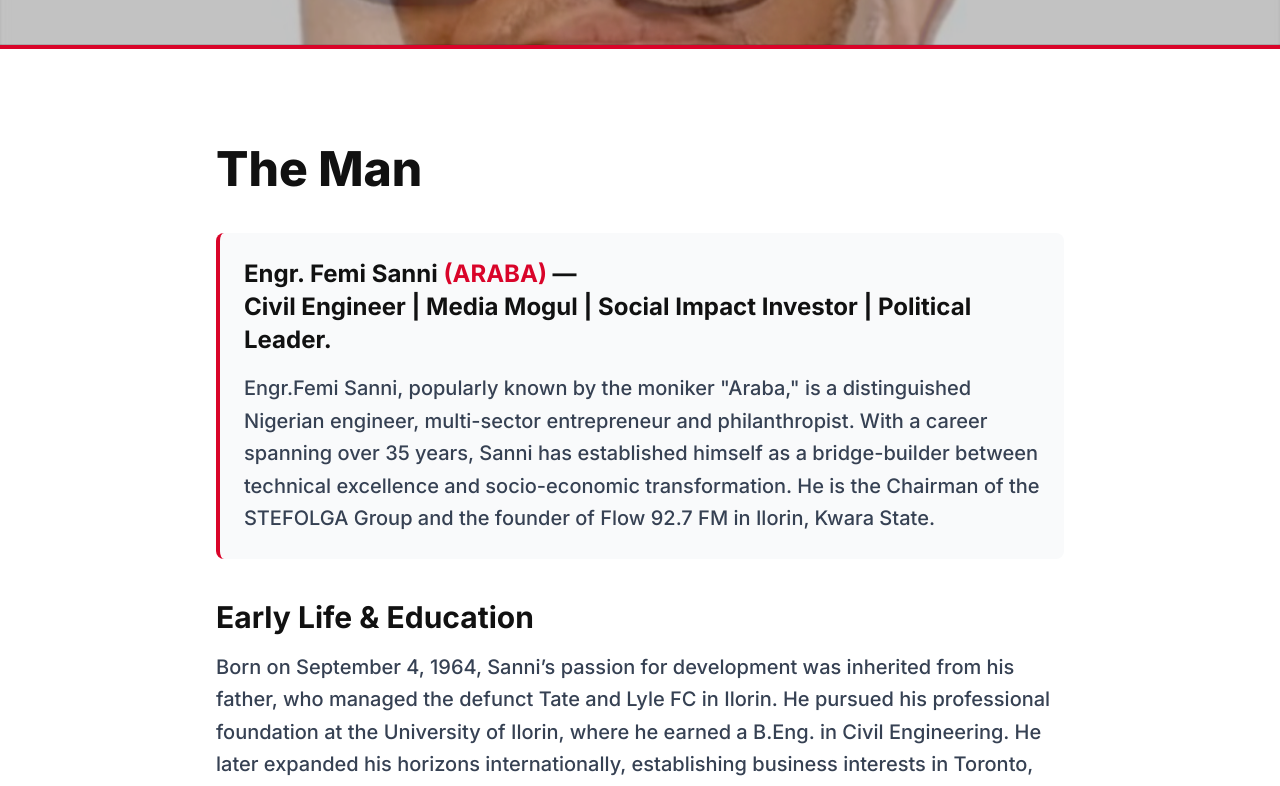
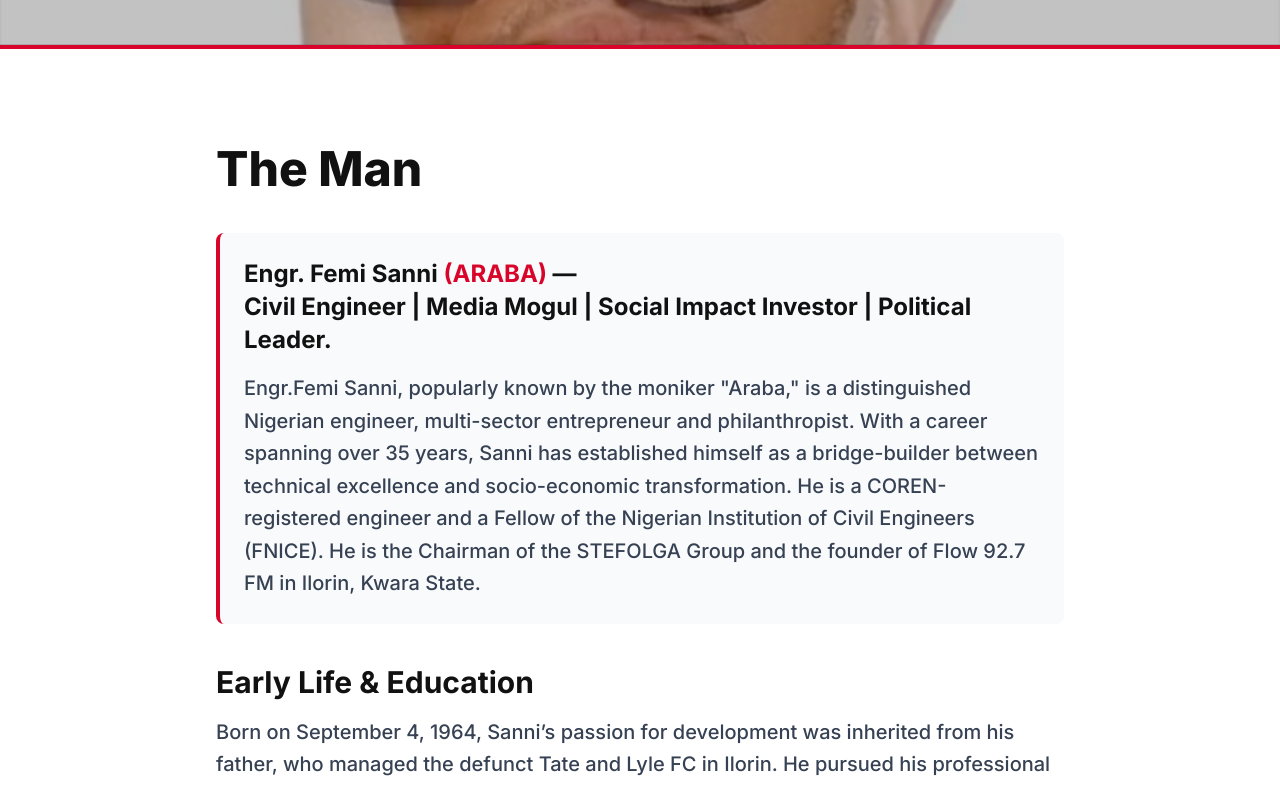
Before and after one commit to Jc-Ls/kwaratiwani, a Next.js app: page /about in a window 1280 px wide. Shown: the part 512-1298 px from the top of the page. Built offline with nearby package versions, Linux system fonts and the light colour scheme.

Commit message:
updating the about intro

```diff
--- a/app/about/page.tsx
+++ b/app/about/page.tsx
@@ -55,7 +55,11 @@ export default function About() {
               Civil Engineer | Media Mogul | Social Impact Investor | Political Leader.
             </p>
             <p>
-              Engr.Femi Sanni, popularly known by the moniker "Araba," is a distinguished Nigerian engineer, multi-sector entrepreneur and philanthropist. With a career spanning over 35 years, Sanni has established himself as a bridge-builder between technical excellence and socio-economic transformation. He is the Chairman of the STEFOLGA Group and the founder of Flow 92.7 FM in Ilorin, Kwara State.
+
+
+Engr.Femi Sanni, popularly known by the moniker "Araba," is a distinguished Nigerian engineer, multi-sector entrepreneur and philanthropist. With a career spanning over 35 years, Sanni has established himself as a bridge-builder between technical excellence and socio-economic transformation.
+He is a COREN-registered engineer and a Fellow of the Nigerian Institution of Civil Engineers (FNICE).
+He is the Chairman of the STEFOLGA Group and the founder of Flow 92.7 FM in Ilorin, Kwara State.
             </p>
           </div>
 
```
